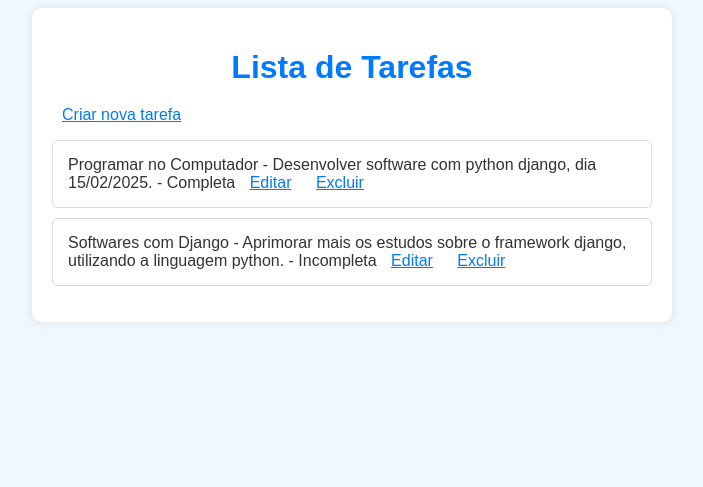
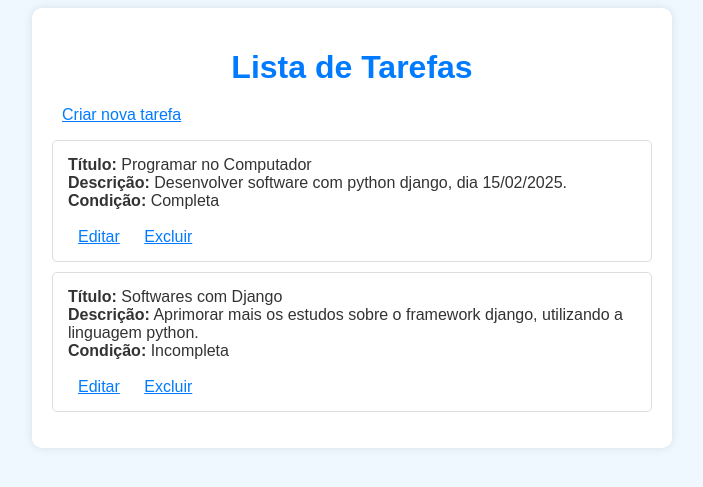
Before and after one commit to LuanRamalho/Python-com-Django-8---gerenciador_tarefas, a Django app: page /tarefas/ in a window 1280 px wide. Shown: the top 487 px of the page, without its empty margins (288-991 px from the left). Run offline with Django 5.2, Linux system fonts and the light colour scheme; data comes from the database, SQL or seed files in the repository.

Commit message:
task_list.html

```diff
--- a/Python com Django 8 - gerenciador_tarefas/tarefas/templates/tarefas/task_list.html
+++ b/Python com Django 8 - gerenciador_tarefas/tarefas/templates/tarefas/task_list.html
@@ -12,7 +12,10 @@
         <ul>
             {% for task in tasks %}
                 <li>
-                    {{ task.title }} - {{ task.description }} - {% if task.completed %}Completa{% else %}Incompleta{% endif %}
+                    <strong>Título:</strong> {{ task.title }} <br>
+                    <strong>Descrição:</strong> {{ task.description }} <br>
+                    <strong>Condição:</strong> {% if task.completed %}Completa{% else %}Incompleta{% endif %}
+                    <br> <br>
                     <a href="{% url 'task_update' task.pk %}">Editar</a>
                     <a href="{% url 'task_delete' task.pk %}">Excluir</a>
                 </li>
```
